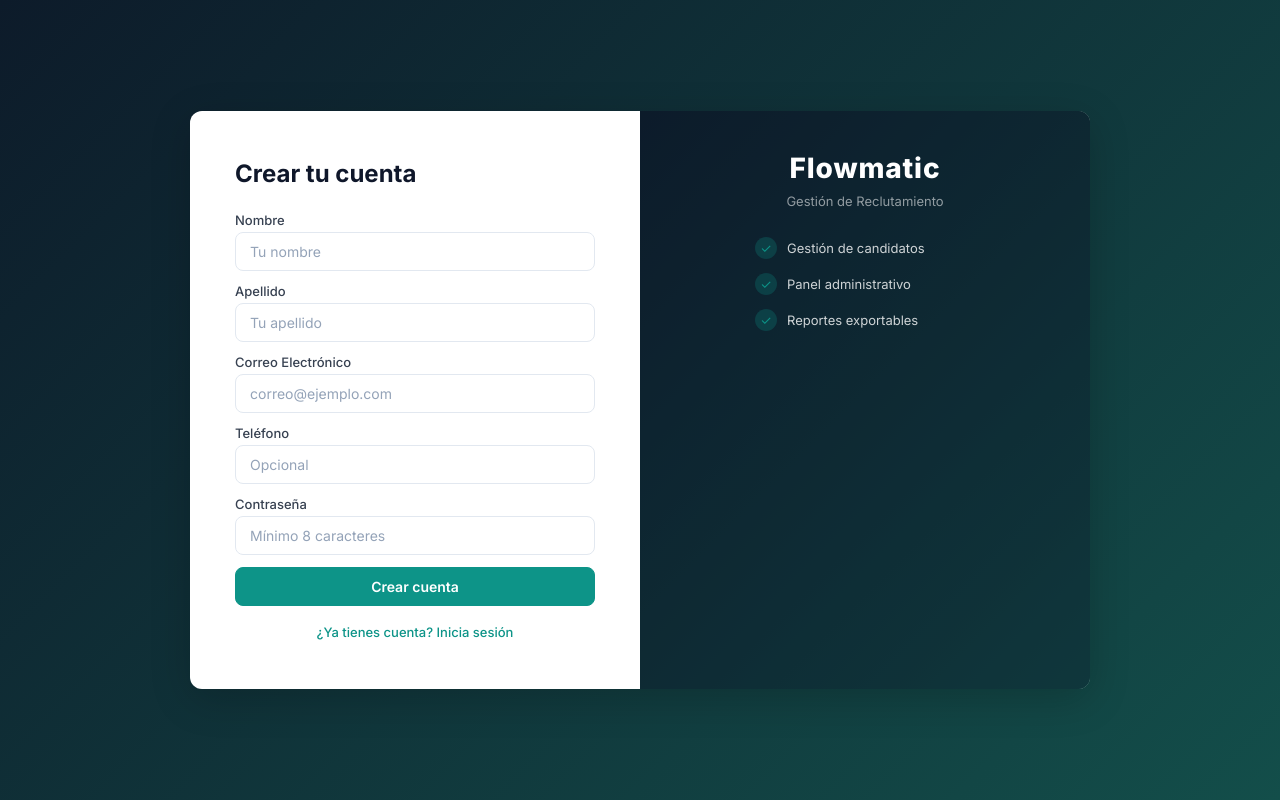
After one commit to julidev0/flowmatic_admin, a Django app: page /registro/ in a window 1280 px wide. The commit adds this page. Run offline with Django 5.2, Linux system fonts and the light colour scheme.

Commit message:
feat: implementar registro con verificación por email y activación de cuenta
- Agregar vistas registro_candidato y activar_cuenta con email vía Gmail SMTP
- Configurar SMTP de Gmail en settings.py
- Agregar rutas /registro/ y /activar/ en urls.py
- Crear templates registro-candidato.html y activacion.html
- Enviar email de bienvenida con token de activación al crear RRHH y candidatos
- Manejar IntegrityError en guardado de usuarios para evitar duplicados

```diff
--- a/admin_panel/views.py
+++ b/admin_panel/views.py
@@ -1,3 +1,4 @@
+import uuid
 import bcrypt
 import openpyxl
 from django.shortcuts import render, redirect, get_object_or_404
@@ -6,6 +7,9 @@ from django.contrib.auth.decorators import login_required
 from django.http import HttpResponse, HttpResponseRedirect
 from django.urls import reverse
 from django.contrib import messages
+from django.core.mail import send_mail
+from django.conf import settings
+from django.db import IntegrityError
 from .models import Usuario
 
 
@@ -54,11 +58,13 @@ def panel_admin(request):
 def crear_rrhh(request):
     if request.method == 'POST':
         email = request.POST.get('email')
+        username = request.POST.get('username')
         if Usuario.objects.filter(email=email).exists():
             return HttpResponseRedirect(reverse('panel_admin') + '?error=duplicado')
 
+        token = str(uuid.uuid4())
         usuario = Usuario(
-            username=request.POST.get('username'),
+            username=username,
             apellido=request.POST.get('apellido'),
             email=email,
             clave=bcrypt.hashpw(
@@ -66,10 +72,35 @@ def crear_rrhh(request):
                 bcrypt.gensalt()
             ).decode('utf-8'),
             rol='ROLE_RRHH',
-            activo=True,
+            activo=False,
+            tokenactivacion=token,
         )
-        usuario.save()
-        return HttpResponseRedirect(reverse('panel_admin') + '?pendiente=1')
+        try:
+            usuario.save()
+        except IntegrityError:
+            return HttpResponseRedirect(reverse('panel_admin') + '?error=duplicado')
+
+        enlace = request.build_absolute_uri(f'/activar/?token={token}')
+        asunto = 'Activa tu cuenta en FLOWMATIC'
+        mensaje = f'''
+        <div style="font-family:Arial,sans-serif;max-width:600px;margin:0 auto;padding:32px;background:#f9f9f9;border-radius:12px;">
+            <div style="text-align:center;margin-bottom:28px;">
+                <h1 style="color:#0D9488;font-size:24px;margin:0;">FLOWMATIC</h1>
+                <p style="color:#666;font-size:14px;">Gestión de Reclutamiento</p>
+            </div>
+            <div style="background:#fff;padding:32px;border-radius:8px;">
+                <h2 style="color:#1a1a2e;font-size:18px;margin:0 0 12px;">Hola, {username}!</h2>
+                <p style="color:#555;font-size:14px;line-height:1.6;">Te han registrado como personal RRHH en FLOWMATIC. Para activar tu cuenta, haz clic en el botón:</p>
+                <div style="text-align:center;margin:28px 0;">
+                    <a href="{enlace}" style="background:#0D9488;color:#fff;padding:14px 36px;border-radius:8px;text-decoration:none;font-size:15px;font-weight:600;display:inline-block;">Activar mi cuenta</a>
+                </div>
+                <p style="color:#999;font-size:12px;">Si no esperabas este correo, ignóralo.</p>
+            </div>
+        </div>
+        '''
+        send_mail(asunto, '', settings.DEFAULT_FROM_EMAIL, [email], html_message=mensaje, fail_silently=False)
+
+        return HttpResponseRedirect(reverse('panel_admin') + '?envio_exitoso=1')
 
     return redirect('panel_admin')
 
@@ -99,7 +130,10 @@ def editar_usuario(request):
                 bcrypt.gensalt()
             ).decode('utf-8')
 
-        usuario.save()
+        try:
+            usuario.save()
+        except IntegrityError:
+            return HttpResponseRedirect(reverse('panel_admin') + '?error=duplicado')
         return HttpResponseRedirect(reverse('panel_admin') + '?editado=1')
 
     return redirect('panel_admin')
@@ -131,3 +165,77 @@ def exportar_excel(request):
     response['Content-Disposition'] = 'attachment; filename=usuarios_reporte.xlsx'
     workbook.save(response)
     return response
+
+
+def registro_candidato(request):
+    if request.method == 'POST':
+        email = request.POST.get('email')
+        username = request.POST.get('username')
+        apellido = request.POST.get('apellido')
+        clave = request.POST.get('clave')
+        telefono = request.POST.get('telefono') or None
+
+        if Usuario.objects.filter(email=email).exists():
+            return render(request, 'registro-candidato.html', {
+                'error_duplicado': True,
+            })
+
+        token = str(uuid.uuid4())
+        usuario = Usuario(
+            username=username,
+            apellido=apellido,
+            email=email,
+            clave=bcrypt.hashpw(clave.encode('utf-8'), bcrypt.gensalt()).decode('utf-8'),
+            telefono=telefono,
+            rol='ROLE_CANDIDATO',
+            activo=False,
+            tokenactivacion=token,
+        )
+        try:
+            usuario.save()
+        except IntegrityError:
+            return render(request, 'registro-candidato.html', {
+                'error_duplicado': True,
+            })
+
+        enlace = request.build_absolute_uri(f'/activar/?token={token}')
+        asunto = 'Activa tu cuenta en FLOWMATIC'
+        mensaje = f'''
+        <div style="font-family:Arial,sans-serif;max-width:600px;margin:0 auto;padding:32px;background:#f9f9f9;border-radius:12px;">
+            <div style="text-align:center;margin-bottom:28px;">
+                <h1 style="color:#0D9488;font-size:24px;margin:0;">FLOWMATIC</h1>
+                <p style="color:#666;font-size:14px;">Gestión de Reclutamiento</p>
+            </div>
+            <div style="background:#fff;padding:32px;border-radius:8px;">
+                <h2 style="color:#1a1a2e;font-size:18px;margin:0 0 12px;">Hola, {username}!</h2>
+                <p style="color:#555;font-size:14px;line-height:1.6;">Gracias por registrarte. Para activar tu cuenta y empezar a usar FLOWMATIC, haz clic en el botón:</p>
+                <div style="text-align:center;margin:28px 0;">
+                    <a href="{enlace}" style="background:#0D9488;color:#fff;padding:14px 36px;border-radius:8px;text-decoration:none;font-size:15px;font-weight:600;display:inline-block;">Activar mi cuenta</a>
+                </div>
+                <p style="color:#999;font-size:12px;">Si no creaste esta cuenta, ignora este mensaje.</p>
+            </div>
+        </div>
+        '''
+        send_mail(asunto, '', settings.DEFAULT_FROM_EMAIL, [email], html_message=mensaje, fail_silently=False)
+
+        return redirect(f'{reverse("registro_candidato")}?pendiente=1')
+
+    context = {
+        'mensaje_pendiente': request.GET.get('pendiente') == '1',
+    }
+    return render(request, 'registro-candidato.html', context)
+
+
+def activar_cuenta(request):
+    token = request.GET.get('token')
+    if not token:
+        return render(request, 'activacion.html', {'token_invalido': True})
+
+    try:
+        usuario = Usuario.objects.get(tokenactivacion=token)
+        usuario.activo = True
+        usuario.tokenactivacion = None
+        usuario.save()
+        return render(request, 'activacion.html', {'activacion_exitosa': True})
+    except Usuario.DoesNotExist:
+        return render(request, 'activacion.html', {'token_invalido': True})
--- a/config/urls.py
+++ b/config/urls.py
@@ -1,7 +1,7 @@
 from django.contrib import admin
 from django.urls import path
 from admin_panel import views
-# esto es una prueba
+
 urlpatterns = [
     path('admin/', admin.site.urls),
     path('', views.login_view, name='login'),
@@ -12,4 +12,6 @@ urlpatterns = [
     path('admin-panel/eliminar/<int:usuario_id>/', views.eliminar_usuario, name='eliminar_usuario'),
     path('admin-panel/editar/', views.editar_usuario, name='editar_usuario'),
     path('admin-panel/exportar/', views.exportar_excel, name='exportar_excel'),
+    path('registro/', views.registro_candidato, name='registro_candidato'),
+    path('activar/', views.activar_cuenta, name='activar_cuenta'),
 ]
--- a/templates/admin.html
+++ b/templates/admin.html
@@ -67,8 +67,8 @@
       {% if request.GET.error == 'duplicado' %}
         <div class="alert alert-error">Error: El correo ya está registrado.</div>
       {% endif %}
-      {% if request.GET.pendiente %}
-        <div class="alert alert-success">Usuario RRHH creado correctamente.</div>
+      {% if request.GET.envio_exitoso %}
+        <div class="alert alert-success">Usuario RRHH creado. Se ha enviado un correo de activación.</div>
       {% endif %}
       {% if request.GET.editado %}
         <div class="alert alert-success">Usuario editado correctamente.</div>
--- /dev/null
+++ b/templates/registro-candidato.html
@@ -0,0 +1,83 @@
+<!DOCTYPE html>
+<html>
+<head>
+  <meta charset="UTF-8">
+  <meta name="viewport" content="width=device-width, initial-scale=1.0">
+  <title>Registro — Flowmatic</title>
+  <link rel="preconnect" href="https://fonts.googleapis.com">
+  <link href="https://fonts.googleapis.com/css2?family=Inter:wght@400;500;600;700;800&display=swap" rel="stylesheet">
+  {% load static %}
+  <link rel="stylesheet" href="{% static 'css/tokens.css' %}">
+  <link rel="stylesheet" href="{% static 'css/base.css' %}">
+  <link rel="stylesheet" href="{% static 'css/login.css' %}">
+</head>
+<body class="page-auth">
+<div class="split-container">
+
+  <div class="split-form">
+    <div class="split-form-box">
+      <h2>Crear tu cuenta</h2>
+
+      {% if error_duplicado %}
+        <div class="alert alert-error">El correo ya está registrado.</div>
+      {% endif %}
+      {% if mensaje_pendiente %}
+        <div class="alert alert-success">Cuenta creada. Revisa tu correo para activarla.</div>
+      {% endif %}
+
+      <form method="post" action="{% url 'registro_candidato' %}">
+        {% csrf_token %}
+        <div class="form-group">
+          <label class="form-label">Nombre</label>
+          <input type="text" name="username" class="form-input" required minlength="2" maxlength="50" placeholder="Tu nombre">
+        </div>
+        <div class="form-group">
+          <label class="form-label">Apellido</label>
+          <input type="text" name="apellido" class="form-input" required minlength="2" maxlength="50" placeholder="Tu apellido">
+        </div>
+        <div class="form-group">
+          <label class="form-label">Correo Electrónico</label>
+          <input type="email" name="email" class="form-input" required placeholder="correo@ejemplo.com">
+        </div>
+        <div class="form-group">
+          <label class="form-label">Teléfono</label>
+          <input type="tel" name="telefono" class="form-input" pattern="[0-9]{7,15}" title="Solo números, entre 7 y 15 dígitos" placeholder="Opcional">
+        </div>
+        <div class="form-group">
+          <label class="form-label">Contraseña</label>
+          <input type="password" name="clave" class="form-input" required minlength="8" maxlength="100" placeholder="Mínimo 8 caracteres">
+        </div>
+        <button type="submit" class="btn btn-primary btn-full">Crear cuenta</button>
+      </form>
+
+      <div style="text-align:center; margin-top:16px;">
+        <a href="{% url 'login' %}" class="fm-link">¿Ya tienes cuenta? Inicia sesión</a>
+      </div>
+    </div>
+  </div>
+
+  <div class="split-visual">
+    <div class="split-visual-gradient"></div>
+    <div class="split-visual-content" style="position:relative; z-index:1; padding:40px; text-align:center;">
+      <h1 style="color:#fff; font-size:28px; font-weight:800; letter-spacing:0.03em; margin-bottom:8px;">Flowmatic</h1>
+      <p style="color:rgba(255,255,255,0.55); font-size:13px; margin-bottom:28px;">Gestión de Reclutamiento</p>
+      <ul style="list-style:none; width:100%; max-width:220px; text-align:left; margin:0 auto;">
+        <li style="display:flex; align-items:center; gap:10px; margin-bottom:14px; color:rgba(255,255,255,0.8); font-size:13px;">
+          <span style="width:22px; height:22px; border-radius:50%; background:rgba(13,148,136,0.25); display:flex; align-items:center; justify-content:center; flex-shrink:0; color:#0D9488;">✓</span>
+          Gestión de candidatos
+        </li>
+        <li style="display:flex; align-items:center; gap:10px; margin-bottom:14px; color:rgba(255,255,255,0.8); font-size:13px;">
+          <span style="width:22px; height:22px; border-radius:50%; background:rgba(13,148,136,0.25); display:flex; align-items:center; justify-content:center; flex-shrink:0; color:#0D9488;">✓</span>
+          Panel administrativo
+        </li>
+        <li style="display:flex; align-items:center; gap:10px; margin-bottom:14px; color:rgba(255,255,255,0.8); font-size:13px;">
+          <span style="width:22px; height:22px; border-radius:50%; background:rgba(13,148,136,0.25); display:flex; align-items:center; justify-content:center; flex-shrink:0; color:#0D9488;">✓</span>
+          Reportes exportables
+        </li>
+      </ul>
+    </div>
+  </div>
+
+</div>
+</body>
+</html>
```
Also changed, not shown: config/settings.py (+8 -0 lines), templates/activacion.html (added, +53 -0 lines), admin_panel/migrations/0001_initial.py (added).
